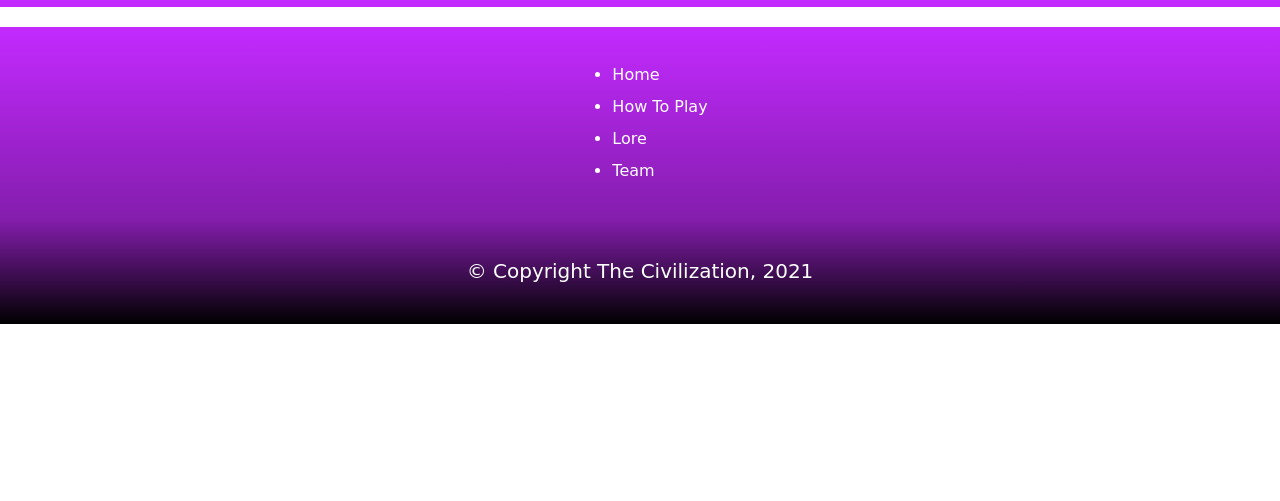
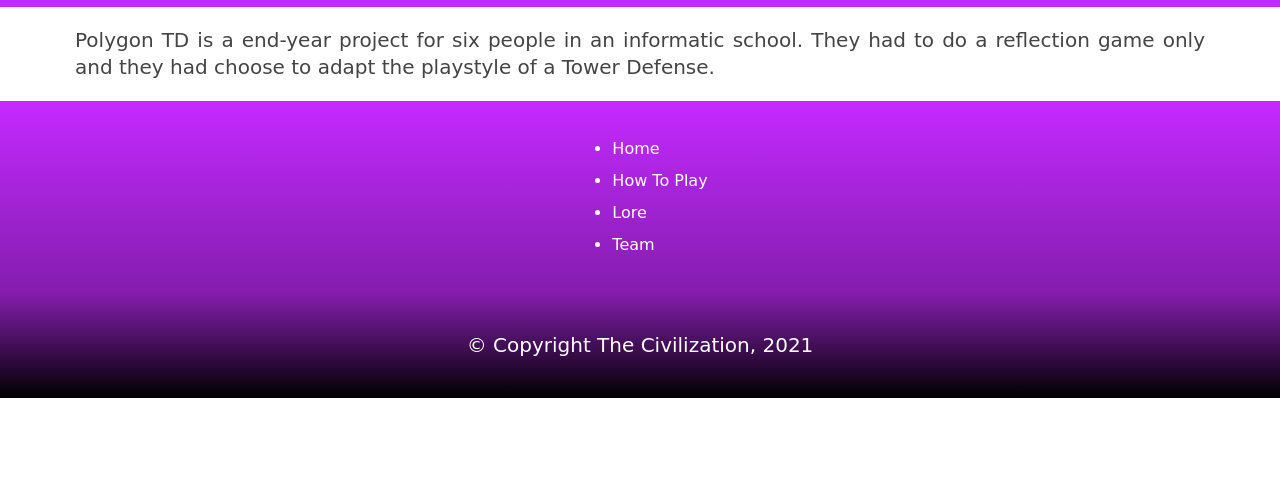
Before and after one commit to AudranTourneurIsen/ProjetInfoTd, a plain HTML site: page SiteWeb/team.html in a window 1280 px wide. Shown: the part 299-800 px from the top of the page. Drawn offline with Linux system fonts and the light colour scheme; a web font is replaced by a local one.

Commit message:
Minor changes
Co-authored-by: Antoine VANBERTEN <antoine.vanberten@student.yncrea.fr>

```diff
--- a/SiteWeb/team.html
+++ b/SiteWeb/team.html
@@ -11,6 +11,8 @@
         <title>Polygon TD</title>
 
         <link rel="stylesheet" href="style.css">
+
+        <link rel="shortcut icon" href="Pictures/logo.png" type="image/x-icon">
 
         <link rel="preconnect" href="https://fonts.gstatic.com">
         <link href="https://fonts.googleapis.com/css2?family=Press+Start+2P&display=swap" rel="stylesheet">
@@ -51,7 +53,9 @@
 
         <main>
 
-            <p>
+            <p> Polygon TD is a end-year project for six people in an informatic school.
+                They had to do a reflection game only and they had choose to adapt the playstyle of a Tower Defense.
+
 
             </p>
             <p>
```
Also changed, not shown: SiteWeb/howtoplay.html (+7 -9 lines), SiteWeb/lore.html (+2 -0 lines), SiteWeb/website.html (+2 -0 lines), SiteWeb/Pictures/logo.png (added).
